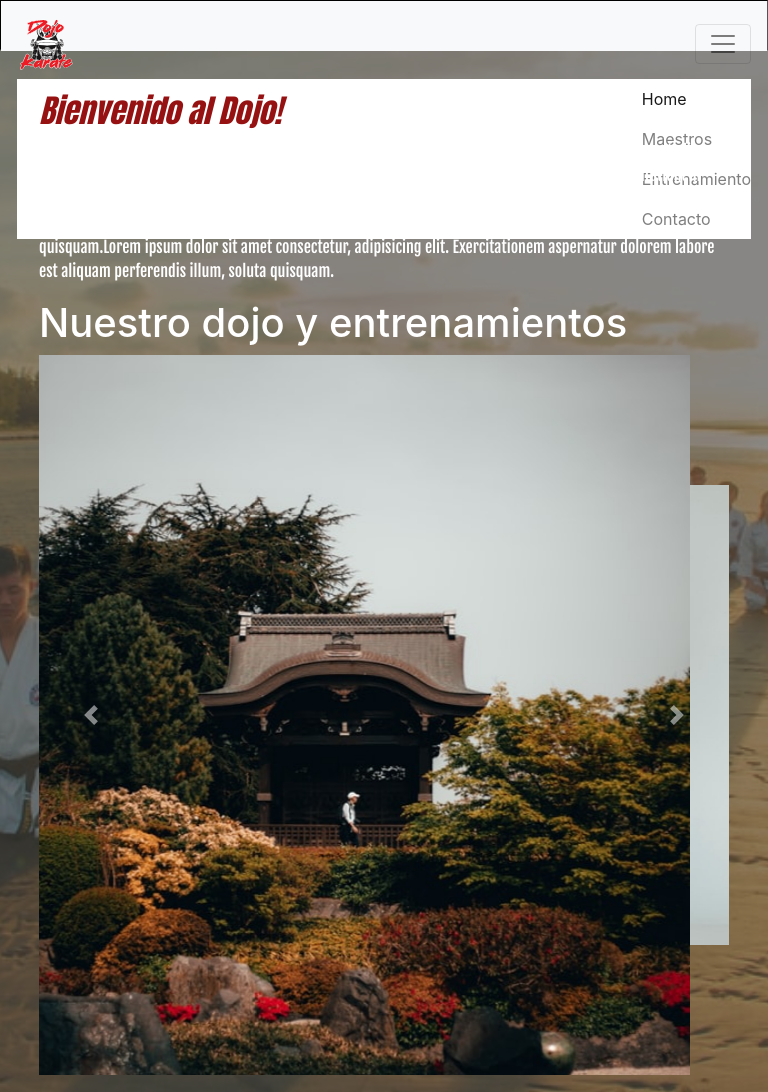
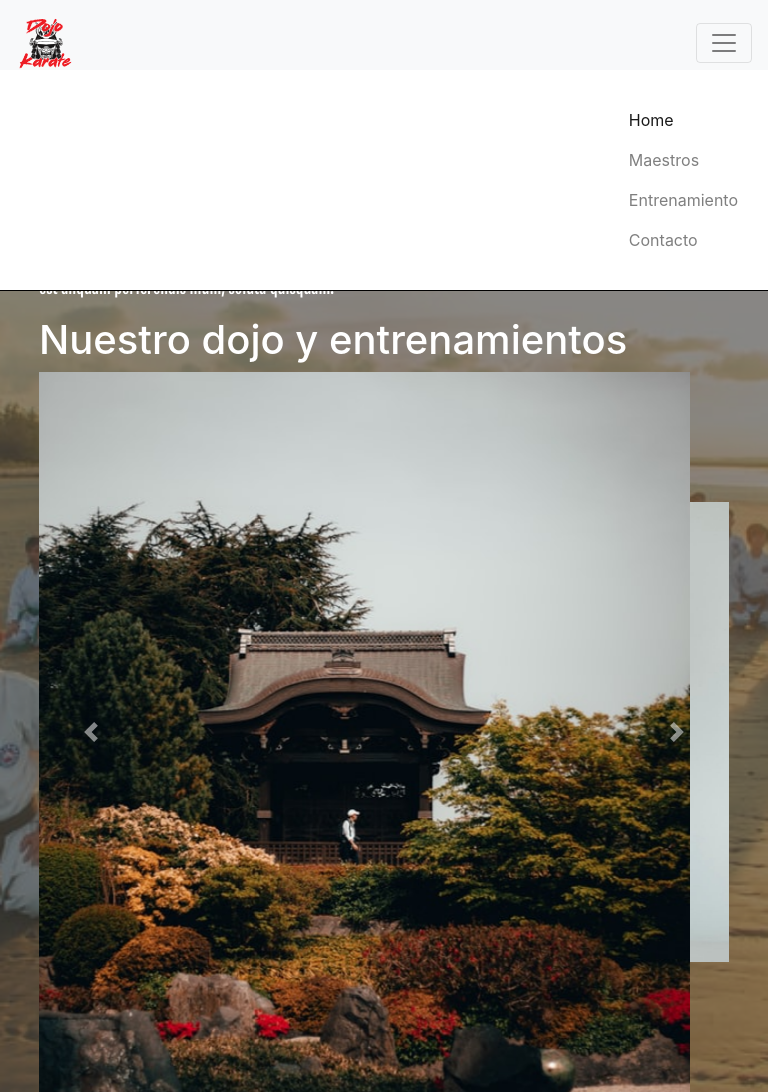
Before and after one commit to JulianAgu/proyectodojo, a plain HTML site: page index.html in a window 768 px wide. Shown: the top 1092 px of the page. Drawn offline with nearby package versions, Linux system fonts and the light colour scheme.

Commit message:
Cambios en el nav mobile

```diff
--- a/estilo/estilo.scss
+++ b/estilo/estilo.scss
@@ -189,7 +189,7 @@ a {
     nav.navbar {
         @media (min-width: 768px){
             .home__section{
-               height: 600px;
+               height: 37.5em;
             }
             nav.navbar {
                 display: flex;
@@ -202,13 +202,39 @@ a {
             }
         }
     }
-
-
-
 }
 
 @media (max-width:768px){
     #navbarNav{
        background-color: white;
     }
+    .navbar-collapse {
+        width: 100vw;
+        left: 0;
+        position: absolute;
+        top:   4.375em;
+        padding:  1.875em;
+        z-index: 10;
+        border-bottom: solid black 1px ;
+
+    }
+    .home__section{
+        z-index: -1;
+    }
+    header {
+        border: none;
+        position: fixed;
+        width: 100%;
+        z-index: 10;
+        background-color: white;
+    }
+    .navbar {
+        height: 5em;
+    }
+    section{
+        padding: 5em;
+    }
+    .card{
+        margin-bottom: 3.125em;
+    }
 }
--- a/index.html
+++ b/index.html
@@ -20,7 +20,7 @@
   <div id="esqueleto">
     <header>
       <nav class="navbar navbar-expand-lg navbar-light bg-light">
-        <a class="navbar-brand" href="index.html"><img src="fotos/logo-dojo-karate.svg" alt=""></a>
+        <a class="navbar-brand" href="index.html"><img src="fotos/logo-dojo-karate.svg" alt="logo,samurai"></a>
         <button class="navbar-toggler" type="button" data-toggle="collapse" data-target="#navbarNav"
           aria-controls="navbarNav" aria-expanded="false" aria-label="Toggle navigation">
           <span class="navbar-toggler-icon"></span>
```
Also changed, not shown: estilo/estilo.css, 1 other file.
